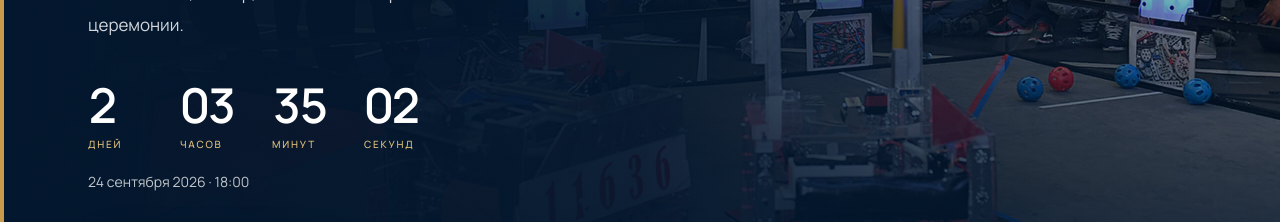
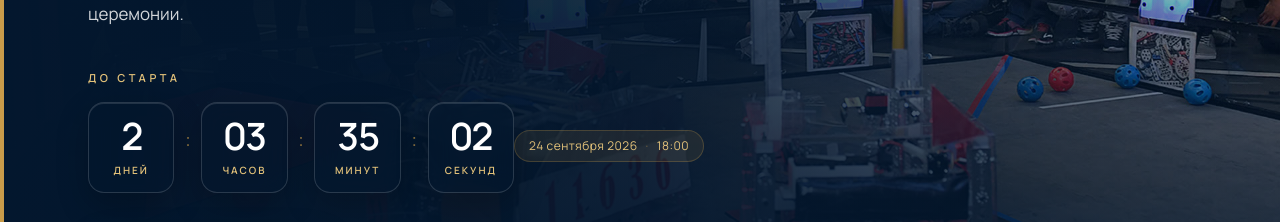
Before and after one commit to Zhakeshe/cpm, a Next.js app: page / in a window 1280 px wide. Shown: the part 503-725 px from the top of the page. Built offline with nearby package versions, Linux system fonts and the light colour scheme; no server answers.

Commit message:
Give the hero countdown glass tiles, gold colons, and a start date chip.

```diff
--- a/src/components/countdown.tsx
+++ b/src/components/countdown.tsx
@@ -35,32 +35,46 @@ export function Countdown() {
   const parts = split(remaining);
 
   const cells: [string, string][] = [
-    [String(parts.days), "дней"],
-    [pad(parts.hours), "часов"],
-    [pad(parts.minutes), "минут"],
-    [pad(parts.seconds), "секунд"],
+    [now === null ? "—" : String(parts.days), "дней"],
+    [now === null ? "—" : pad(parts.hours), "часов"],
+    [now === null ? "—" : pad(parts.minutes), "минут"],
+    [now === null ? "—" : pad(parts.seconds), "секунд"],
   ];
+
+  if (started) {
+    return (
+      <p className="inline-flex rounded-full border border-gold/40 bg-gold/15 px-5 py-2.5 text-sm font-semibold tracking-[0.14em] text-gold-soft uppercase">
+        Уже началось
+      </p>
+    );
+  }
 
   return (
     <div>
-      {started ? (
-        <p className="text-2xl font-semibold tracking-[-0.03em] text-gold-soft">Уже началось</p>
-      ) : (
-        <div className="flex flex-wrap gap-3 sm:gap-5">
-          {cells.map(([value, label]) => (
-            <div key={label} className="min-w-[4.5rem]">
-              <p className="font-semibold tabular-nums text-[2.35rem] leading-none tracking-[-0.06em] sm:text-5xl">
-                {now === null ? "—" : value}
+      <p className="text-[11px] font-semibold tracking-[0.32em] text-gold-soft uppercase">До старта</p>
+      <div className="mt-4 inline-flex max-w-full items-stretch gap-1.5 sm:gap-2.5">
+        {cells.map(([value, label], index) => (
+          <div key={label} className="flex items-stretch gap-1.5 sm:gap-2.5">
+            {index > 0 ? (
+              <span className="hidden self-center pb-4 text-2xl font-light text-gold/70 sm:block" aria-hidden>
+                :
+              </span>
+            ) : null}
+            <div className="min-w-[4.4rem] rounded-2xl border border-white/15 bg-navy-deep/45 px-3 py-3 text-center shadow-[inset_0_1px_0_rgba(255,255,255,0.12),0_12px_32px_rgba(0,0,0,0.22)] backdrop-blur-md sm:min-w-[5.4rem] sm:px-4 sm:py-3.5">
+              <p className="font-semibold tabular-nums text-[1.85rem] leading-none tracking-[-0.06em] text-white sm:text-[2.35rem]">
+                {value}
               </p>
-              <p className="mt-2 text-[10px] font-medium tracking-[0.18em] text-gold-soft uppercase">
+              <p className="mt-2 text-[9px] font-semibold tracking-[0.2em] text-gold-soft uppercase sm:text-[10px]">
                 {label}
               </p>
             </div>
-          ))}
-        </div>
-      )}
-      <p className="mt-5 text-sm text-white/75">
-        {EVENT.dateLabel} · {EVENT.timeLabel}
+          </div>
+        ))}
+      </div>
+      <p className="mt-4 inline-flex rounded-full border border-gold/25 bg-gold/10 px-3.5 py-1.5 text-[12px] tracking-[0.04em] text-gold-soft">
+        {EVENT.dateLabel}
+        <span className="mx-2 text-gold/50">·</span>
+        {EVENT.timeLabel}
       </p>
     </div>
   );
```
